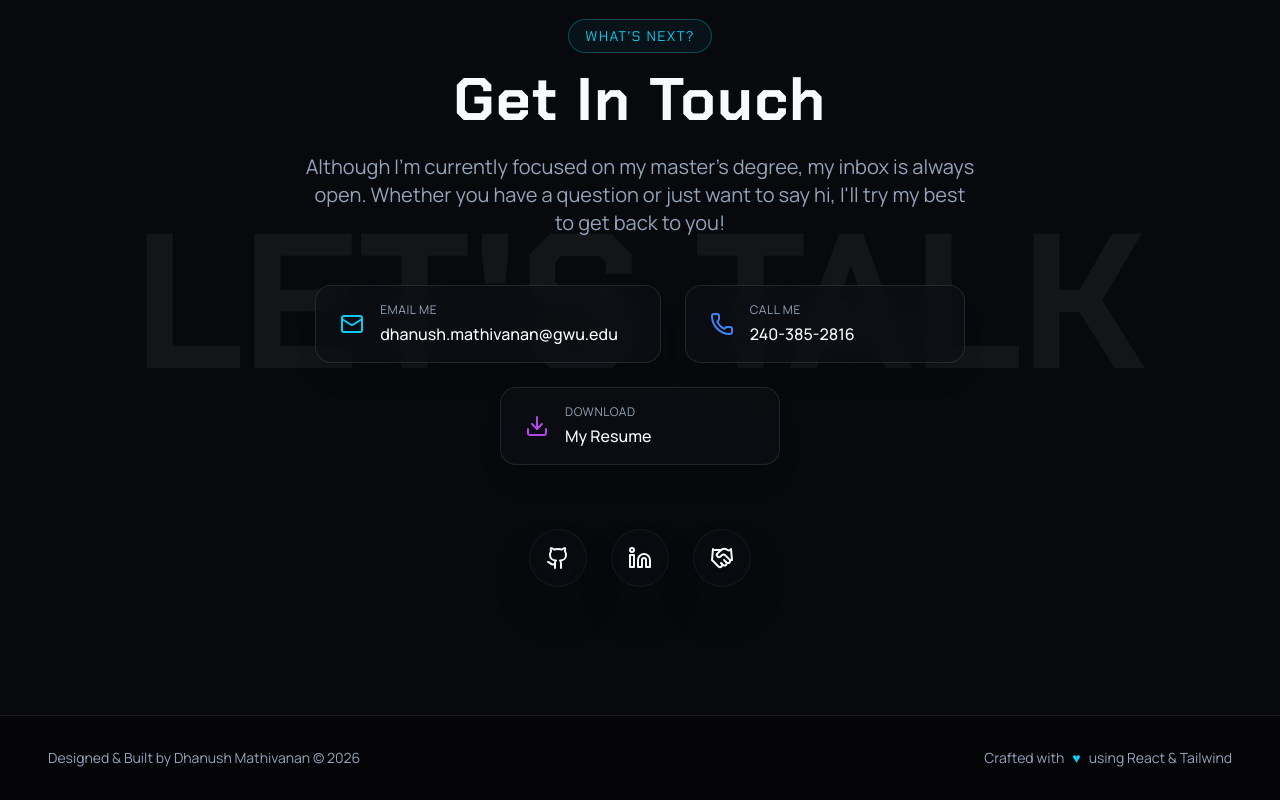
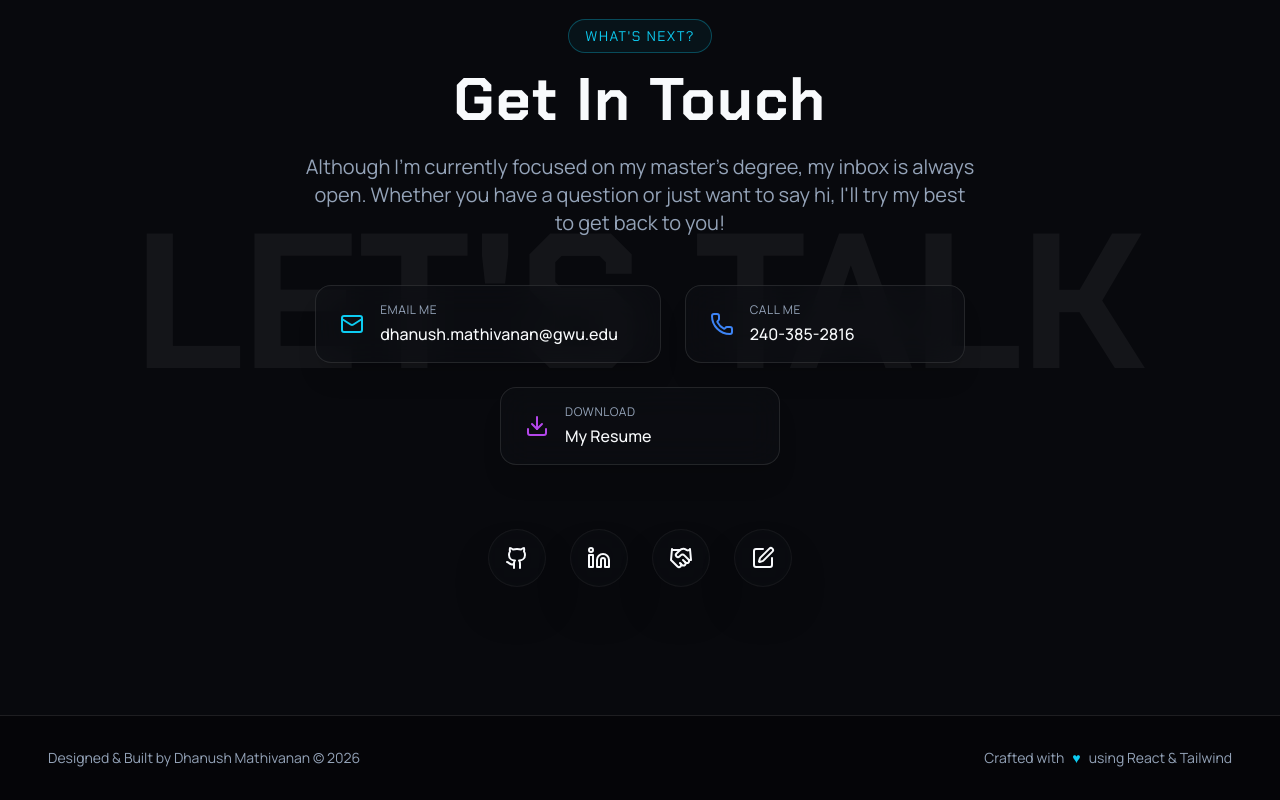
Before and after one commit to DhanushGWU1995/dhanush-mathivanan-portfolio, a React (Vite) app: page / in a window 1280 px wide. Shown: the part 9761-10561 px from the top of the page. Built offline with nearby package versions, Linux system fonts and the light colour scheme.

Commit message:
feat: add tech blog icon to contact social links

```diff
--- a/src/components/Contact.tsx
+++ b/src/components/Contact.tsx
@@ -1,7 +1,7 @@
 import { FadeIn } from "./FadeIn";
 import { SectionHeader } from "./SectionHeader";
 import { usePortfolioData } from "@/hooks/use-portfolio-data";
-import { Mail, Phone, Github, Linkedin, ArrowRight, Download, Handshake } from "lucide-react";
+import { Mail, Phone, Github, Linkedin, ArrowRight, Download, Handshake, PenSquare } from "lucide-react";
 
 export function Contact() {
   const { personalInfo } = usePortfolioData();
@@ -81,6 +81,9 @@ export function Contact() {
             <a href={personalInfo.handshake} target="_blank" rel="noopener noreferrer" className="p-4 glass rounded-full hover:bg-[#E8475F] hover:text-white hover:border-[#E8475F] transition-all duration-300 transform hover:-translate-y-2" title="Handshake Profile">
               <Handshake size={24} />
             </a>
+            <a href={personalInfo.blog} target="_blank" rel="noopener noreferrer" className="p-4 glass rounded-full hover:bg-[#FF5722] hover:text-white hover:border-[#FF5722] transition-all duration-300 transform hover:-translate-y-2" title="Tech Blog">
+              <PenSquare size={24} />
+            </a>
           </div>
         </FadeIn>
       </div>
```
